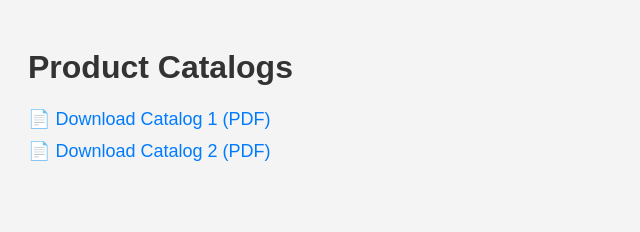
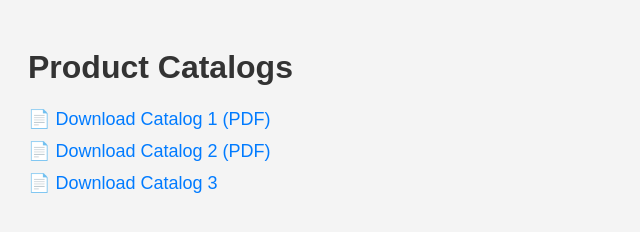
Before and after one commit to KanchanMenghnani/Mathura_Sales_Catalog, a plain HTML site: page index.html in a window 1280 px wide. Shown: the whole page, without its empty margins (0-640 px from the left). Drawn offline with Linux system fonts and the light colour scheme.

Commit message:
Update index.html

```diff
--- a/index.html
+++ b/index.html
@@ -13,6 +13,9 @@
   </div>
   <div class="catalog">
     <a href="catalogs/catalog2.pdf" target="_blank">📄 Download Catalog 2 (PDF)</a>
+  <div class="catalog">
+  <a href="catalog3.pdf" target="_blank">📄 Download Catalog 3</a>
+</div>
   </div>
 </body>
 </html>
```
